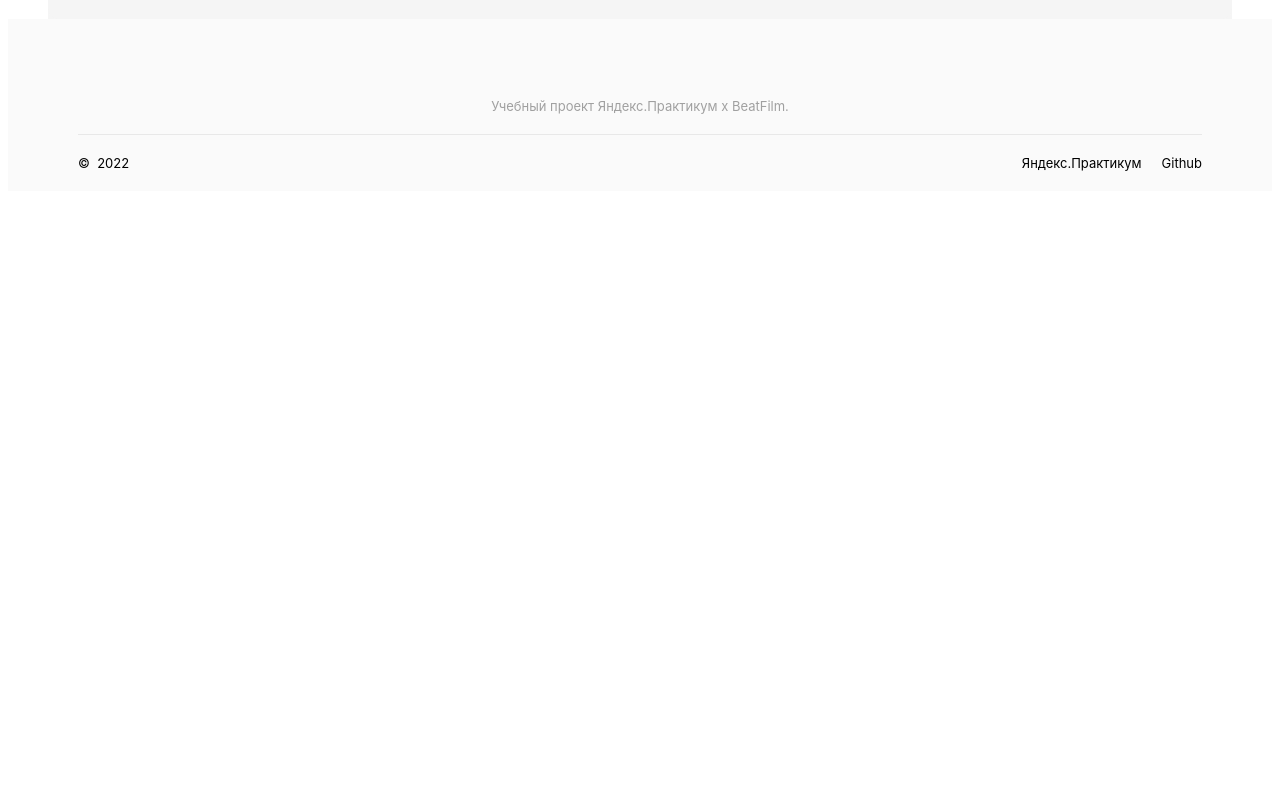
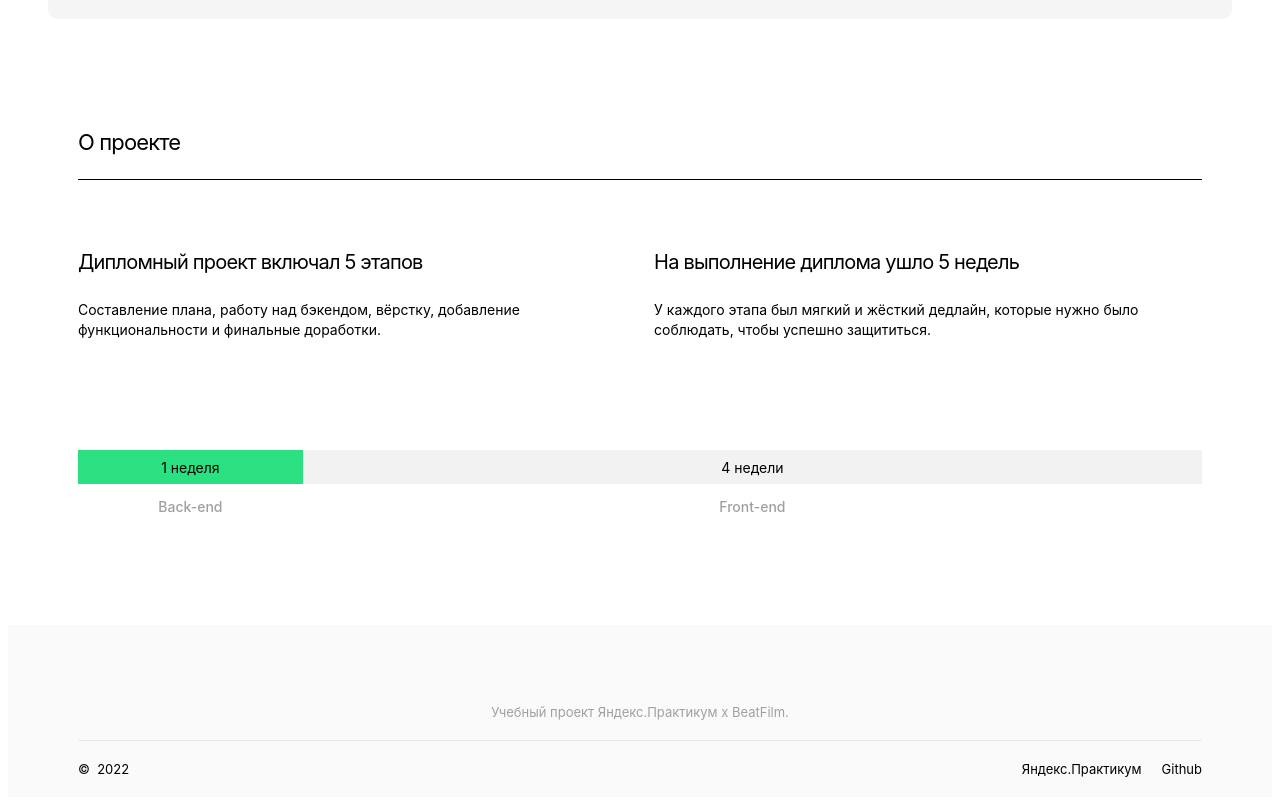
Before and after one commit to NataSolt/movies-explorer-frontend, a React (Create React App) app: page / in a window 1280 px wide. Shown: the part 560-1365 px from the top of the page. Before the commit the page ends 816 px from the top, so only its background shows below. Built offline with nearby package versions, Linux system fonts and the light colour scheme.

Commit message:
секция about project

```diff
--- a/src/components/Main/AboutProject/AboutProject.css
+++ b/src/components/Main/AboutProject/AboutProject.css
@@ -0,0 +1,90 @@
+.about-project {
+  margin: 0 70px;
+}
+
+.about-project__title {
+  font-style: normal;
+  font-weight: 400;
+  font-size: 22px;
+  line-height: 27px;
+  letter-spacing: -0.04em;
+  border-bottom: 1px solid black;
+  margin: 110px 0 70px 0;
+  padding-bottom: 23px;
+}
+
+.about-project__container {
+  display: flex;
+  flex-direction: row;
+  flex-wrap: nowrap;
+}
+
+.about-project__info-title {
+  font-style: normal;
+  font-weight: 400;
+  font-size: 20px;
+  line-height: 24px;
+  letter-spacing: -0.04em;
+  margin: 0;
+}
+
+.about-project__info:first-child {
+  margin-right: 40px;
+}
+
+.about-project__info-text {
+  margin: 26px 0 0 0;
+  font-style: normal;
+  font-weight: 400;
+  font-size: 14px;
+  line-height: 20px;
+}
+
+.about-project__block {
+  display: flex;
+  flex-direction: row;
+  flex-wrap: nowrap;
+  margin: 110px 0 110px 0;
+}
+
+.about-project__backend {
+  width: 20%;
+}
+
+.about-project__backend-text {
+  background: #2be080;
+  height: 25px;
+  padding-top: 9px;
+  text-align: center;
+  margin: 0;
+  font-style: normal;
+  font-weight: 400;
+  font-size: 14px;
+  line-height: 17px;
+}
+
+.about-project__subtitle {
+  margin: 14px 0 0 0;
+  text-align: center;
+  font-style: normal;
+  font-weight: 500;
+  font-size: 14px;
+  line-height: 17px;
+  color: #a0a0a0;
+}
+
+.about-project__frontend {
+  width: 80%;
+}
+
+.about-project__frontend-text {
+  background: #f2f2f2;
+  height: 25px;
+  padding-top: 9px;
+  text-align: center;
+  margin: 0;
+  font-style: normal;
+  font-weight: 400;
+  font-size: 14px;
+  line-height: 17px;
+}
--- a/src/components/Main/AboutProject/AboutProject.js
+++ b/src/components/Main/AboutProject/AboutProject.js
@@ -0,0 +1,33 @@
+import React from 'react';
+import "./AboutProject.css";
+
+function AboutProject() {
+    return (
+        <section className="about-project">
+            <h2 className="about-project__title" id="about-project">О проекте</h2>
+            <div className="about-project__container">
+                <div className="about-project__info">
+                    <h3 className="about-project__info-title">Дипломный проект включал 5 этапов</h3>
+                    <p className="about-project__info-text">Составление плана, работу над бэкендом, вёрстку, добавление функциональности и финальные доработки.</p>
+                </div>
+                <div className="about-project__info">
+                    <h3 className="about-project__info-title">На выполнение диплома ушло 5 недель</h3>
+                    <p className="about-project__info-text">У каждого этапа был мягкий и жёсткий дедлайн, которые нужно было соблюдать, чтобы успешно защититься.</p>
+                </div>
+            </div>
+            <div className="about-project__block">
+                <div className="about-project__backend">
+                    <p className="about-project__backend-text">1 неделя</p>
+                    <p className="about-project__subtitle">Back-end</p>
+                </div>
+                <div className="about-project__frontend">
+                    <p className="about-project__frontend-text">4 недели</p>
+                    <p className="about-project__subtitle">Front-end</p>
+                </div>
+            </div>
+        </section>
+    )
+
+}
+
+export default AboutProject;
--- a/src/components/Main/Main.js
+++ b/src/components/Main/Main.js
@@ -1,7 +1,7 @@
 import React from "react";
 import Promo from "./Promo/Promo";
+import AboutProject from "./AboutProject/AboutProject";
 // import AboutMe from "./AboutMe/AboutMe";
-// import AboutProject from "./AboutProject/AboutProject";
 // import Portfolio from "./Portfolio/Portfolio";
 
 // import Techs from "./Techs/Techs";
@@ -10,10 +10,10 @@ function Main() {
   return (
     <main className="main">
       <Promo />
-      {/* <AboutProject />
-      <Techs />
+      <AboutProject />
+      {/* <Techs />
       <AboutMe />
-      <Portfolio /> */}
+      <Portfolio />  */}
     </main>
   );
 }
--- a/src/components/Main/NavTab/NavTab.css
+++ b/src/components/Main/NavTab/NavTab.css
@@ -3,16 +3,15 @@
   display: flex;
   flex-direction: row;
   flex-wrap: nowrap;
-    background: #F5F5F5;
-    border-bottom-left-radius: 10px;
-    border-bottom-right-radius: 10px;
+  background: #f5f5f5;
+  border-radius: 10px;
   justify-content: center;
 }
 
 .navtab__link {
   width: 96px;
   height: 26px;
-background: #E8E8E8;
+  background: #e8e8e8;
   border-radius: 10px;
   text-decoration: none;
   align-items: center;
@@ -37,3 +36,24 @@ margin-right: 10px;
   line-height: 16px;
   color: black;
 }
+
+@media (max-width: 768px) {
+  .navtab {
+    padding-top: 314px;
+  }
+}
+
+@media (max-width: 340px) {
+  .navtab {
+    padding: 212px 0 17px 0;
+  }
+
+  .navtab__link {
+    font-size: 10px;
+    border-radius: 6px;
+    width: 82px;
+    height: 19px;
+    padding-top: 5px;
+    margin-right: 6px;
+  }
+}
--- a/src/components/Main/Promo/Promo.css
+++ b/src/components/Main/Promo/Promo.css
@@ -1,14 +1,13 @@
 .promo {
     margin: 0 40px;
     background: #F5F5F5;
-border-top-left-radius: 10px;
-border-top-right-radius: 10px;
-
+border-radius: 10px;
 }
 
 .promo__title{
-    padding: 160px 235px 0 235px;
-    margin: 0;
+    padding: 160px 0 0 0;
+    max-width: 730px;
+    margin: 0 auto;
     font-style: normal;
     font-weight: 400;
     font-size: 50px;
@@ -16,3 +15,29 @@ border-top-right-radius: 10px;
     text-align: center;
     letter-spacing: -0.04em;
 }
+
+@media (max-width: 768px) {
+    .promo {
+        margin: 0 20px;
+    }
+
+    .promo__title {
+        font-size: 40px;
+        line-height: 52px;
+        max-width: 675px;
+        padding: 350px 0 0 0;
+    }
+}
+
+@media (max-width: 340px) {
+    .promo {
+        margin: 0 14px;
+    }
+
+    .promo__title {
+        font-size: 29px;
+        line-height: 37px;
+        padding: 220px 0 0 0;
+        max-width: 287px;
+    }
+}
```
Lines whose indentation alone changed are shown as unchanged.
